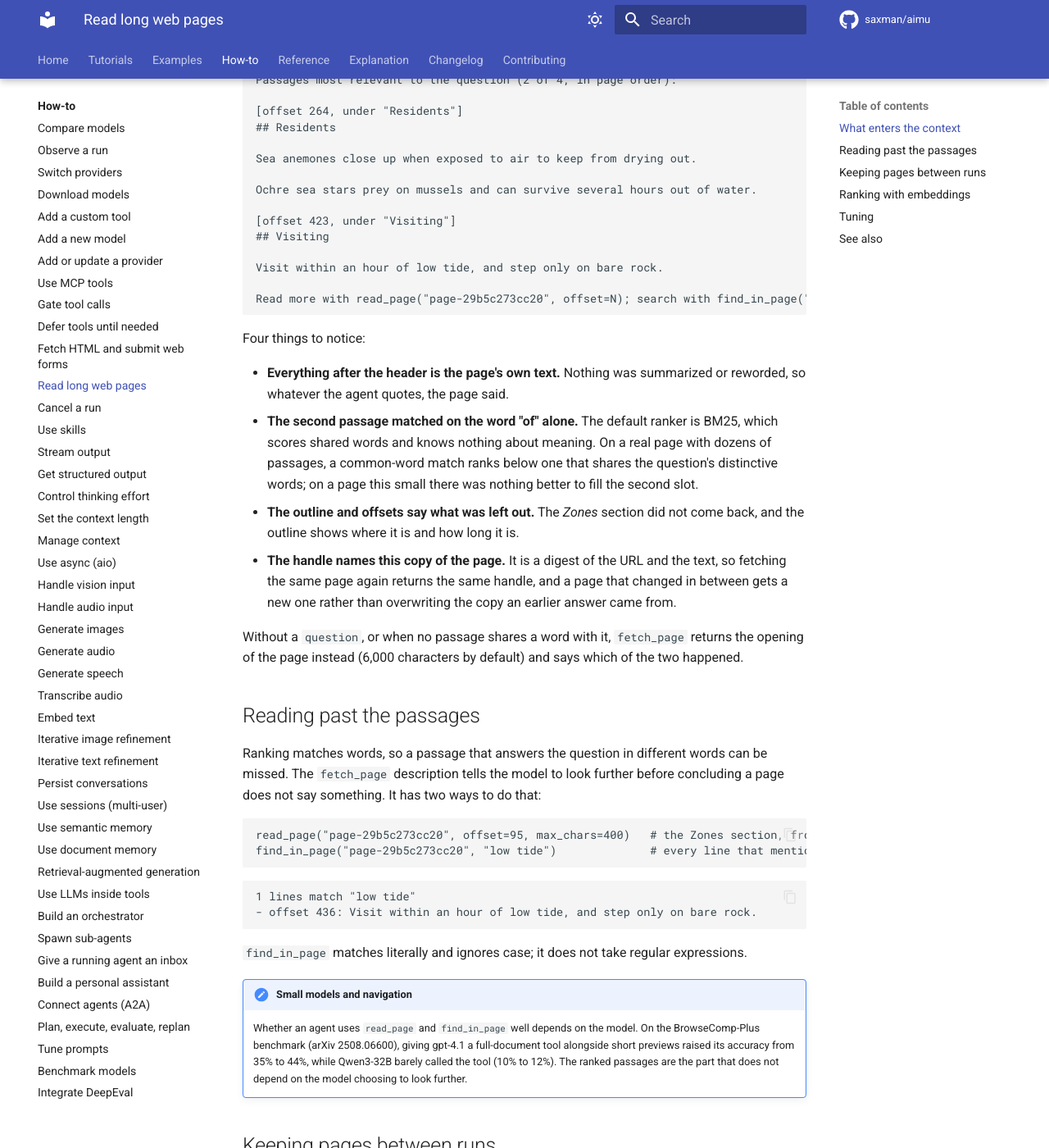
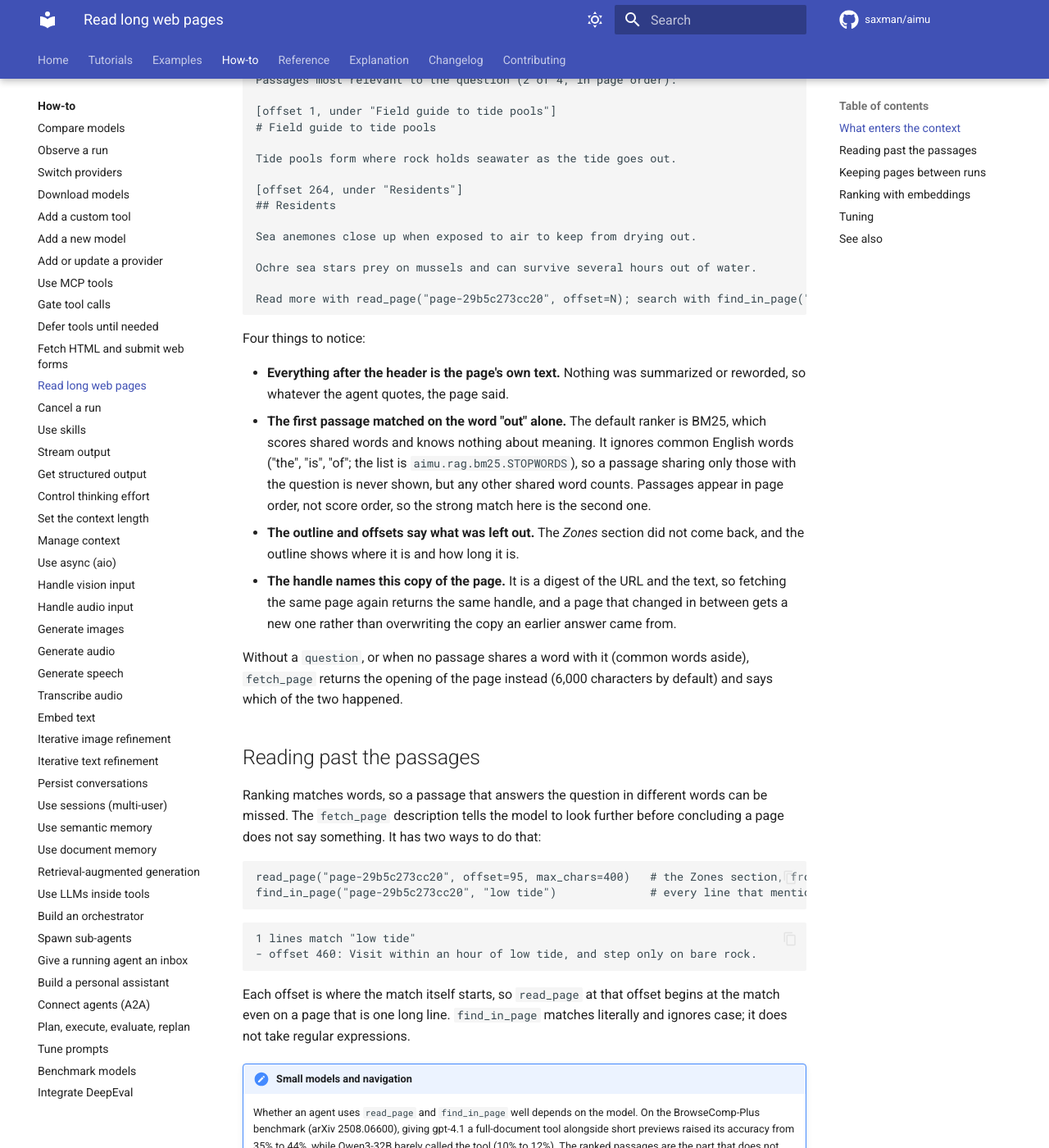
Before and after one commit to saxman/aimu, an MkDocs documentation site: the page built from docs/how-to/read-web-pages.md, in a window 1280 px wide and 1400 px high, scrolled down 1036 px. Shown: the whole window at 82% size. Built offline with MkDocs 1.6.1 and Material for MkDocs 9.7.7, drawn with Linux system fonts in a browser that asks for light colours; comment, search, counter and statistics services are not loaded.

Commit message:
fix(tools): BM25 ignores common words, and find_in_page reports the match's offset
A natural-language question shares 'the' or 'is' with almost every passage, and Lucene IDF never
goes negative, so fetch_page labelled noise as relevant and its no-match fallback never fired.
find_in_page reported the line's start, which read_page could not reach on a one-line page.

Co-Authored-By: Claude Opus 5.5 <noreply@anthropic.com>

````diff
--- a/docs/how-to/read-web-pages.md
+++ b/docs/how-to/read-web-pages.md
@@ -42,17 +42,17 @@ Outline:
 
 Passages most relevant to the question (2 of 4, in page order):
 
+[offset 1, under "Field guide to tide pools"]
+# Field guide to tide pools
+
+Tide pools form where rock holds seawater as the tide goes out.
+
 [offset 264, under "Residents"]
 ## Residents
 
 Sea anemones close up when exposed to air to keep from drying out.
 
 Ochre sea stars prey on mussels and can survive several hours out of water.
-
-[offset 423, under "Visiting"]
-## Visiting
-
-Visit within an hour of low tide, and step only on bare rock.
 
 Read more with read_page("page-29b5c273cc20", offset=N); search with find_in_page("page-29b5c273cc20", "text").
 ```
@@ -61,17 +61,18 @@ Four things to notice:
 
 - **Everything after the header is the page's own text.** Nothing was summarized or reworded, so
   whatever the agent quotes, the page said.
-- **The second passage matched on the word "of" alone.** The default ranker is BM25, which scores
-  shared words and knows nothing about meaning. On a real page with dozens of passages, a
-  common-word match ranks below one that shares the question's distinctive words; on a page this
-  small there was nothing better to fill the second slot.
+- **The first passage matched on the word "out" alone.** The default ranker is BM25, which scores
+  shared words and knows nothing about meaning. It ignores common English words ("the", "is",
+  "of"; the list is `aimu.rag.bm25.STOPWORDS`), so a passage sharing only those with the question
+  is never shown, but any other shared word counts. Passages appear in page order, not score order,
+  so the strong match here is the second one.
 - **The outline and offsets say what was left out.** The *Zones* section did not come back, and the
   outline shows where it is and how long it is.
 - **The handle names this copy of the page.** It is a digest of the URL and the text, so fetching
   the same page again returns the same handle, and a page that changed in between gets a new one
   rather than overwriting the copy an earlier answer came from.
 
-Without a `question`, or when no passage shares a word with it, `fetch_page` returns the opening of the
+Without a `question`, or when no passage shares a word with it (common words aside), `fetch_page` returns the opening of the
 page instead (6,000 characters by default) and says which of the two happened.
 
 ## Reading past the passages
@@ -87,10 +88,12 @@ find_in_page("page-29b5c273cc20", "low tide")              # every line that men
 
 ```text
 1 lines match "low tide"
-- offset 436: Visit within an hour of low tide, and step only on bare rock.
+- offset 460: Visit within an hour of low tide, and step only on bare rock.
 ```
 
-`find_in_page` matches literally and ignores case; it does not take regular expressions.
+Each offset is where the match itself starts, so `read_page` at that offset begins at the match even
+on a page that is one long line. `find_in_page` matches literally and ignores case; it does not take
+regular expressions.
 
 !!! note "Small models and navigation"
     Whether an agent uses `read_page` and `find_in_page` well depends on the model. On the
````
Also changed, not shown: CHANGELOG.md (+3 -1 lines), CLAUDE.md (+2 -2 lines), 4 other files.
